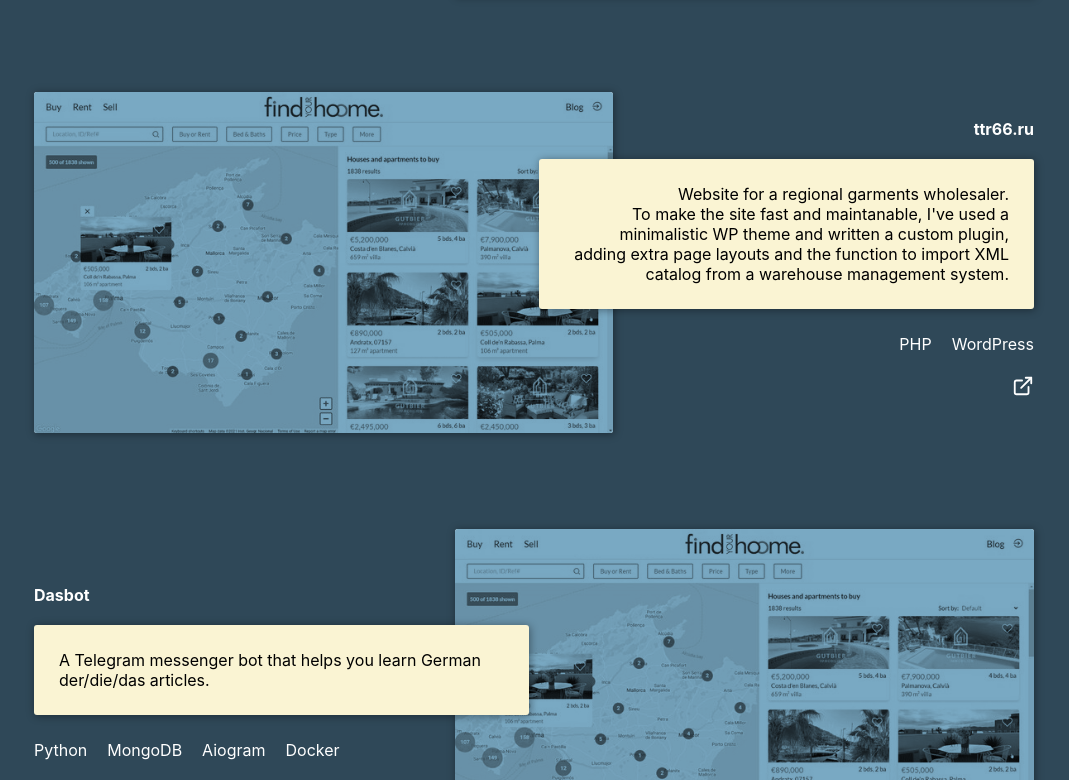
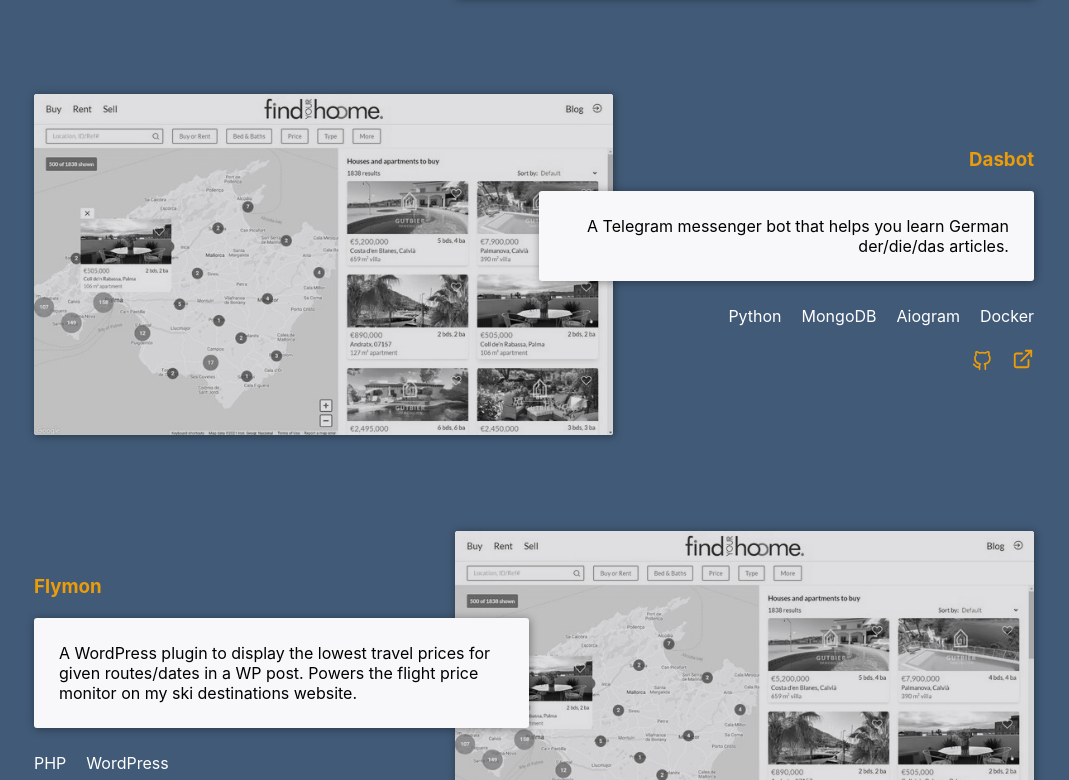
Before and after one commit to wetterkrank/portfolio, a React (Create React App) app: page / in a window 1280 px wide. Shown: the part 1660-2440 px from the top of the page, without its empty margins (106-1175 px from the left). Built offline with nearby package versions, Linux system fonts and the light colour scheme.

Commit message:
getting there with the styles

```diff
--- a/src/App.tsx
+++ b/src/App.tsx
@@ -59,11 +59,22 @@ function App() {
         </section>
 
         <section id="contacts">
-          <h2>Contacts</h2>
+          <h2>Get in touch</h2>
+          <p>
+            You have a project and would like to hire me? Send me a message:
+          </p>
           <ul>
-            <li>E-mail</li>
-            <li>Phone</li>
-            <li>LinkedIn</li>
+            <li>
+              <a href="mailto:antsiferov@gmail.com">antsiferov@gmail.com</a>
+            </li>
+            <li>
+              <a href="https://www.linkedin.com/in/antsiferov/">
+                linkedin.com/in/antsiferov
+              </a>
+            </li>
+            <li>
+              <a href="https://t.me/wetterkrank">telegram: wetterkrank</a>
+            </li>
           </ul>
         </section>
       </Layout>
--- a/src/components/Footer.tsx
+++ b/src/components/Footer.tsx
@@ -1,4 +1,5 @@
 import styled from "styled-components";
+import { GitHubIcon } from "./icons";
 
 const StyledFooter = styled.footer`
   min-height: var(--nav-full-height);
@@ -6,7 +7,7 @@ const StyledFooter = styled.footer`
   justify-content: center;
   align-items: center;
   padding: 16px var(--main-padding-x) 16px var(--main-padding-x) 16px;
-  background-color: ${({ theme }) => theme.colors.primary};
+  background-color: ${({ theme }) => theme.colors.tertiary};
 
   ul {
     list-style-type: none;
@@ -21,6 +22,10 @@ const StyledFooter = styled.footer`
     float: left;
     padding: 8px 16px 8px 16px;
   }
+  svg {
+    width: 20px;
+    height: 20px;
+  }
 `;
 
 type FooterProps = {
@@ -33,13 +38,12 @@ type FooterProps = {
 export const Footer = ({ links }: FooterProps) => {
   return (
     <StyledFooter>
-      <ul>
-        {links.map((link) => (
-          <li key={link.name}>
-            <a href={link.url}>{link.name}</a>
-          </li>
-        ))}
-      </ul>
+      <span>
+        © 2021 Alex Antsiferov // this site's code on{" "}
+        <a href="https://github.com/wetterkrank">
+          <GitHubIcon />
+        </a>
+      </span>
     </StyledFooter>
   );
 };
--- a/src/components/Layout.tsx
+++ b/src/components/Layout.tsx
@@ -11,7 +11,7 @@ const StyledWrapper = styled.main`
   display: grid;
   grid-auto-flow: row;
   gap: 24px;
-  margin-bottom: 32px;
+  margin-bottom: 48px;
 `;
 
 type LayoutProps = {
--- a/src/components/Navbar.tsx
+++ b/src/components/Navbar.tsx
@@ -11,10 +11,11 @@ const StyledHeader = styled.header`
   padding-left: var(--main-padding-x);
   padding-right: var(--main-padding-x);
 
-  background-color: ${({ theme }) => theme.colors.primary};
-  color: ${({ theme }) => theme.colors.textAlt};
+  background-color: ${({ theme }) => theme.colors.accent};
+  color: ${({ theme }) => theme.colors.textInverted};
 
   a {
+    color: ${({ theme }) => theme.colors.textInverted};
     &:hover {
       color: ${({ theme }) => theme.colors.text};
     }
--- a/src/components/ProjectCards.tsx
+++ b/src/components/ProjectCards.tsx
@@ -105,6 +105,7 @@ const StyledProjectCard = styled.li`
       margin: 0 0 20px;
     }
     @media (max-width: 768px) {
+      margin: 0 0 10px;
       a {
         position: static;
         &:before {
@@ -126,8 +127,8 @@ const StyledProjectCard = styled.li`
     z-index: 2;
     padding: 25px;
     border-radius: ${({ theme }) => theme.borders.radius};
-    background-color: ${({ theme }) => theme.colors.backgroundAlt};
-    color: ${({ theme }) => theme.colors.textAlt};
+    background-color: ${({ theme }) => theme.colors.secondary};
+    color: ${({ theme }) => theme.colors.textInverted};
     @media (max-width: 768px) {
       padding: 20px 0;
       color: ${({ theme }) => theme.colors.text};
@@ -253,9 +254,9 @@ export const ProjectCard = ({ data }: { data: ProjectCardData }) => {
     <StyledProjectCard>
       <div className="project-content">
         <div>
-          <h4 className="project-title">
+          <h3 className="project-title">
             <a href={url}>{name}</a>
-          </h4>
+          </h3>
 
           <div
             className="project-description"
--- a/src/data/projects.ts
+++ b/src/data/projects.ts
@@ -8,6 +8,45 @@ const projects: ProjectCardData[] = [
     description:
       "A real estate portal for Spanish and German markets. <br/> I was one of the 4 developers working on this project. <p> What I did: implemented backoffice pages, main app's home page and property details, content pages (statically generated at build time, with blog content fetched from a CMS), different UI components used throughout the app.</p>",
     tech: ["TypeScript", "Next.js", "Jest", "Storybook"],
+    image: {
+      src: "/media/projects/hoome-1400w.jpg",
+      srcset:
+        "/media/projects/hoome-700w.jpg, /media/projects/hoome-1050w.jpg 1.5x, /media/projects/hoome-1400w.jpg 2x",
+    },
+  },
+  {
+    name: "Address Mover",
+    url: "http://www.address-mover.com/",
+    github: "https://github.com/wetterkrank/address-mover",
+    description:
+      "A prototype for a web app facilitating the address change at different service providers. Developed collaboratively as the final project of a nine-week coding bootcamp.",
+    tech: ["Ruby", "Rails 6", "Bootstrap", "Stimulus", "Sucker Punch"],
+    image: {
+      src: "/media/projects/hoome-1400w.jpg",
+      srcset:
+        "/media/projects/hoome-700w.jpg, /media/projects/hoome-1050w.jpg 1.5x, /media/projects/hoome-1400w.jpg 2x",
+    },
+  },
+  {
+    name: "Dasbot",
+    url: "https://wetterkrank.github.io/dasbot/",
+    github: "https://github.com/wetterkrank/dasbot",
+    description:
+      "A Telegram messenger bot that helps you learn German der/die/das articles.",
+    tech: ["Python", "MongoDB", "Aiogram", "Docker"],
+    image: {
+      src: "/media/projects/hoome-1400w.jpg",
+      srcset:
+        "/media/projects/hoome-700w.jpg, /media/projects/hoome-1050w.jpg 1.5x, /media/projects/hoome-1400w.jpg 2x",
+    },
+  },
+  {
+    name: "Flymon",
+    url: "https://escapefromberl.in",
+    github: "https://github.com/wetterkrank/flymon",
+    description:
+      "A WordPress plugin to display the lowest travel prices for given routes/dates in a WP post. Powers the flight price monitor on my ski destinations website.",
+    tech: ["PHP", "WordPress"],
     image: {
       src: "/media/projects/hoome-1400w.jpg",
       srcset:
@@ -41,51 +80,12 @@ const projects: ProjectCardData[] = [
     },
   },
   {
-    name: "Dasbot",
-    url: "https://wetterkrank.github.io/dasbot/",
-    github: "https://github.com/wetterkrank/dasbot",
-    description:
-      "A Telegram messenger bot that helps you learn German der/die/das articles.",
-    tech: ["Python", "MongoDB", "Aiogram", "Docker"],
-    image: {
-      src: "/media/projects/hoome-1400w.jpg",
-      srcset:
-        "/media/projects/hoome-700w.jpg, /media/projects/hoome-1050w.jpg 1.5x, /media/projects/hoome-1400w.jpg 2x",
-    },
-  },
-  {
-    name: "Flymon",
-    url: "https://escapefromberl.in",
-    github: "https://github.com/wetterkrank/flymon",
-    description:
-      "A WordPress plugin to display the lowest travel prices for given routes/dates in a WP post. Powers the flight price monitor on my ski destinations website.",
-    tech: ["PHP", "WordPress"],
-    image: {
-      src: "/media/projects/hoome-1400w.jpg",
-      srcset:
-        "/media/projects/hoome-700w.jpg, /media/projects/hoome-1050w.jpg 1.5x, /media/projects/hoome-1400w.jpg 2x",
-    },
-  },
-  {
-    name: "Address Mover",
-    url: "http://www.address-mover.com/",
-    github: "https://github.com/wetterkrank/address-mover",
-    description:
-      "A prototype for a web app facilitating the address change at different service providers. Developed collaboratively as the final project of a nine-week coding bootcamp.",
-    tech: ["Ruby", "Rails 6", "Bootstrap", "Stimulus", "Sucker Punch"],
-    image: {
-      src: "/media/projects/hoome-1400w.jpg",
-      srcset:
-        "/media/projects/hoome-700w.jpg, /media/projects/hoome-1050w.jpg 1.5x, /media/projects/hoome-1400w.jpg 2x",
-    },
-  },
-  {
     name: "Genderful",
     url: "http://genderful.yak.supplies/",
     github: "https://github.com/wetterkrank/genderful",
     description:
       "A toy neural network that makes predictions of German noun genders.",
-    tech: ["Python", "Tensorflow", "Docker", "CherryPy", "Bootstrap"],
+    tech: ["Python", "Tensorflow", "Docker", "Bootstrap"],
     image: {
       src: "/media/projects/hoome-1400w.jpg",
       srcset:
--- a/src/styles/GlobalStyle.ts
+++ b/src/styles/GlobalStyle.ts
@@ -24,29 +24,25 @@ const GlobalStyle = createGlobalStyle`
     -webkit-font-smoothing: antialiased;
     -moz-osx-font-smoothing: grayscale;
     color: ${({ theme }) => theme.colors.text};
-    background-color: ${({ theme }) => theme.colors.background};
+    background-color: ${({ theme }) => theme.colors.primary};
   }
 
   :focus {
-    outline: 1px dashed ${({ theme }) => theme.colors.linkActive};
+    outline: 1px dashed ${({ theme }) => theme.colors.accent};
     outline-offset: 3px;
-  }
-
-  h4 {
-    margin: 8px 0 8px 0;
   }
 
   a {
     display: inline-block;
     text-decoration: none;
     text-decoration-skip-ink: auto;
-    color: inherit;
     position: relative;
-    transition: ${({ theme }) => theme.transitions.default};;
+    color: ${({ theme }) => theme.colors.accentSubdued};;
     &:hover,
     &:focus {
-      color: ${({ theme }) => theme.colors.linkActive};
+      color: ${({ theme }) => theme.colors.accent};
     }
+    transition: ${({ theme }) => theme.transitions.default};;
   }
 
   img,
--- a/src/styles/theme.ts
+++ b/src/styles/theme.ts
@@ -5,15 +5,14 @@ import mixins from "./mixins";
 const theme: DefaultTheme = {
   mixins,
   colors: {
-    primary: "#F6AE2D",
-    secondary: "#86BBD8",
-    backgroundAlt: "#FAF4D3",
-    background: "#2F4858",
-    textAlt: "#000000",
+    accent: "#F6AE2D",
+    accentSubdued: "#EB9C0A",
+    primary: "#415a77",
+    secondary: "#F8F7F9",
+    tertiary: "#1b263b",
+    overlay: "#DBE4EE",
     text: "#FFFFFF",
-    link: "#33658A",
-    linkActive: "#F6AE2D",
-    linkHover: "#F6AE2D",
+    textInverted: "#000000",
     placeholder: "#D3D3D3",
   },
   breakpoints: {
```
Also changed, not shown: src/types/styled.d.ts (+5 -7 lines).
